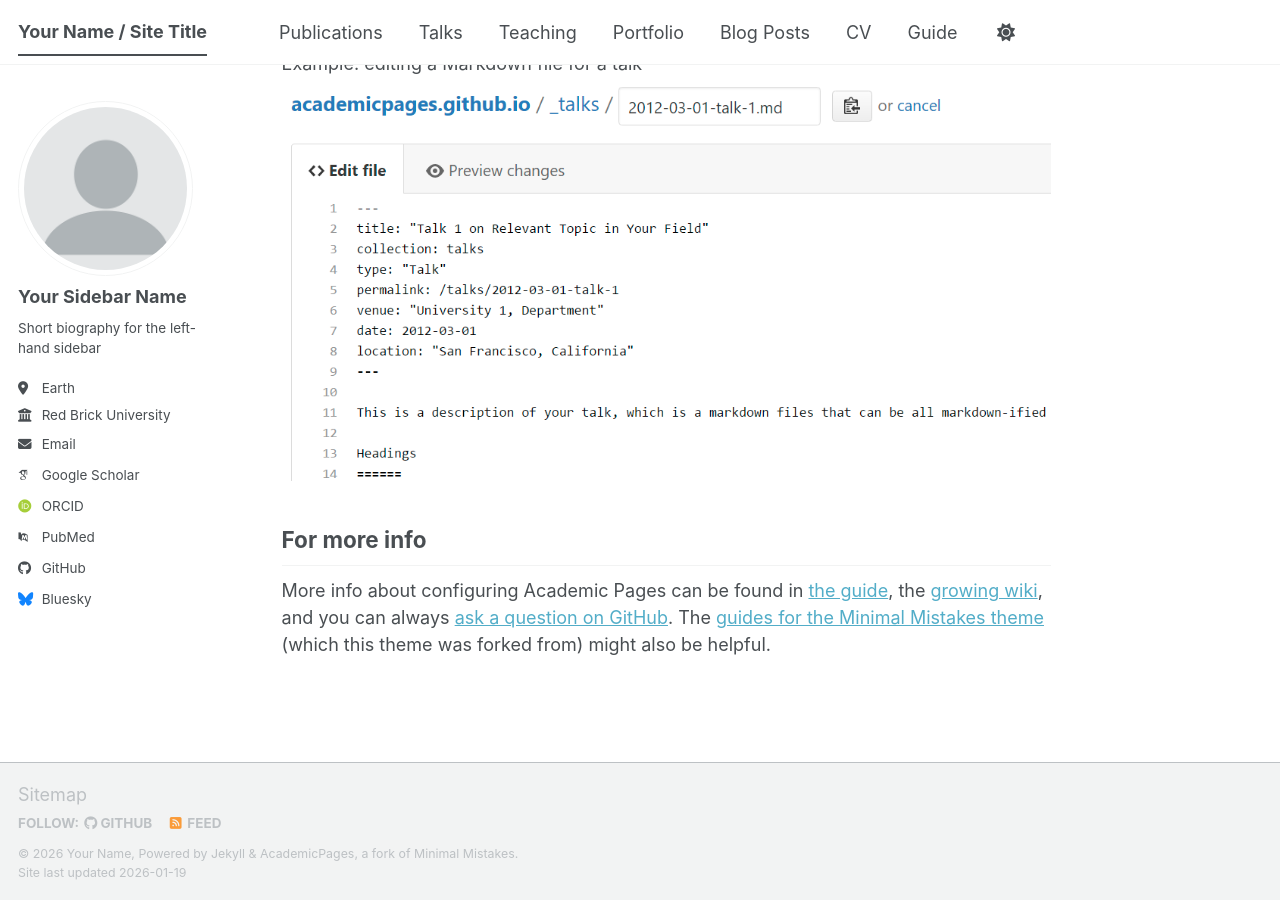
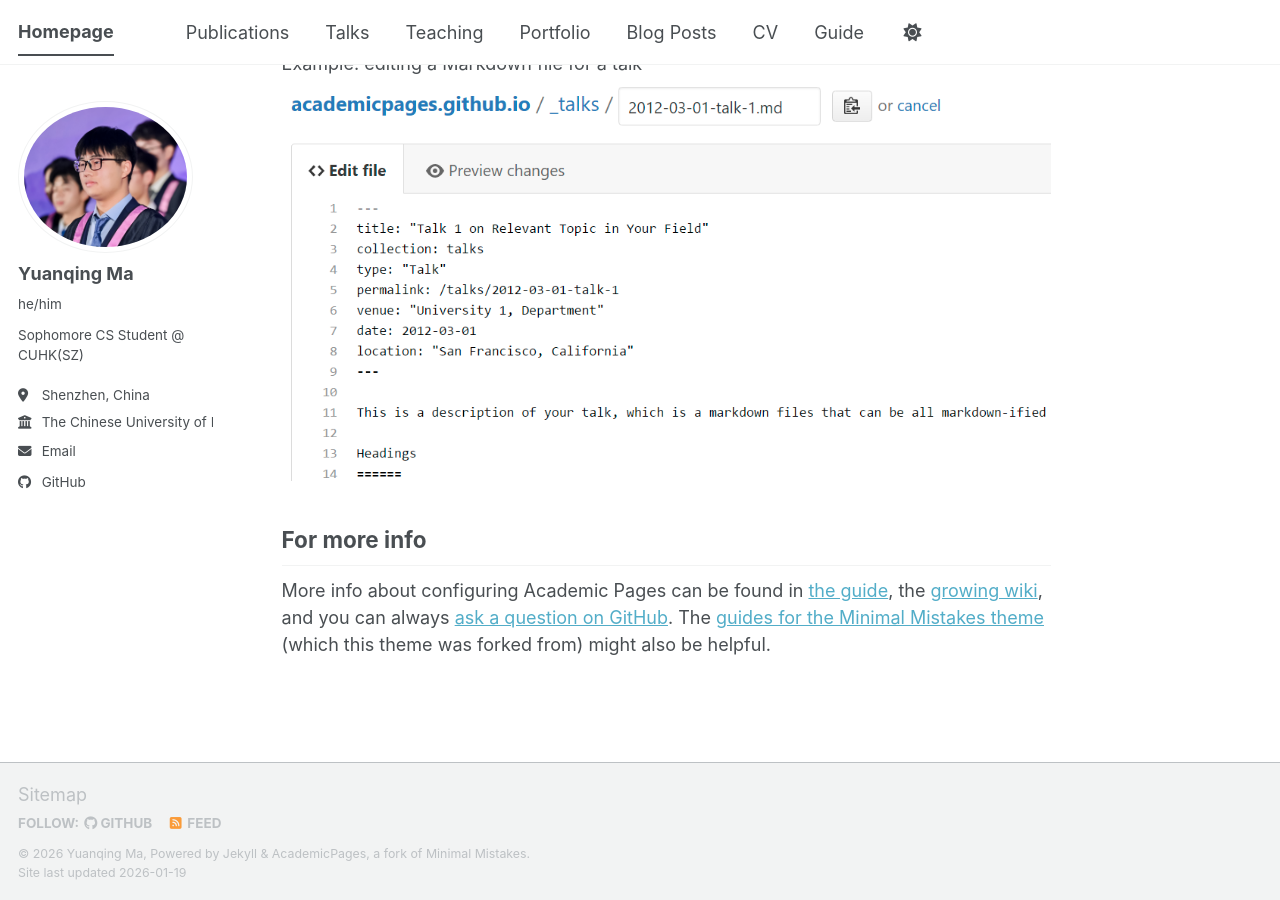
Before and after one commit to tommyma3/tommyma3.github.io, a Jekyll site: the page built from _pages/about.md, in a window 1280 px wide and 900 px high, scrolled down 2720 px. Built offline with Jekyll 4.4.1, drawn with Linux system fonts in a browser that asks for light colours; some web fonts are replaced; a script bundle is joined from its source files by our own code; library files that are not in the unit come from our copies.

Commit message:
init info

```diff
--- a/_config.yml
+++ b/_config.yml
@@ -9,11 +9,11 @@
 # Basic Site Settings
 locale                   : "en-US"
 site_theme               : "default" # The available themes options are "default", "air", "sunrise", "mint", "dirt" and "contrast"
-title                    : "Your Name / Site Title"
+title                    : "Homepage"
 title_separator          : "-"
-name                     : &name "Your Name"
-description              : &description "Your Name's academic portfolio"   # Update this with a general description of your site, this is the default if not overridden by a page
-url                      : https://academicpages.github.io # The base hostname & protocol for your site e.g. "https://[your GitHub username].github.io",
+name                     : &name "Yuanqing Ma"
+description              : &description "Yuanqing Ma's academic portfolio"   # Update this with a general description of your site, this is the default if not overridden by a page
+url                      : https://tommyma3.github.io # The base hostname & protocol for your site e.g. "https://[your GitHub username].github.io",
                                                            # or if you already have some other page hosted on Github then use "https://[your GitHub username].github.io/[Your Repo Name]"
 baseurl                  : "" # the subpath of your site, e.g. "/blog"
 repository               : "academicpages/academicpages.github.io"
@@ -23,25 +23,25 @@ repository               : "academicpages/academicpages.github.io"
 #               Additional customization can be done by editing /_includes/author-profile.html
 author:
   # Biographic information
-  avatar           : "profile.png"
-  name             : "Your Sidebar Name"
-  pronouns         : # example: "she/her"
-  bio              : "Short biography for the left-hand sidebar"
-  location         : "Earth"
-  employer         : "Red Brick University"
+  avatar           : "profile_myq.jpg"
+  name             : "Yuanqing Ma"
+  pronouns         : "he/him"
+  bio              : "Sophomore CS Student @ CUHK(SZ)"
+  location         : "Shenzhen, China"
+  employer         : "The Chinese University of Hong Kong, Shenzhen"
   uri              : # URL
-  email            : "none@example.org"
+  email            : "yuanqingma@link.cuhk.edu.cn"
 
   # Academic websites
   academia         : # URL
   arxiv            : # URL - Update with the correct link to your profile
-  googlescholar    : "https://scholar.google.com/citations?user=PS_CX0AAAAAJ"
+  googlescholar    : # "https://scholar.google.com/citations?user=PS_CX0AAAAAJ"
   inspire-hep      : # URL
   impactstory      : # URL
-  orcid            : "https://orcid.org/yourorcidurl"
+  orcid            : # "https://orcid.org/yourorcidurl"
   semantic         : # URL
   ssrn             : # URL
-  pubmed           : "https://www.ncbi.nlm.nih.gov/pubmed/?term=john+snow"
+  pubmed           : # "https://www.ncbi.nlm.nih.gov/pubmed/?term=john+snow"
   researchgate     : # URL
   scopus           : # URL
   zotero           : # URL
@@ -51,13 +51,13 @@ author:
   bitbucket        : # Username - Update with your username on the site
   codepen          : # Username
   dribbble         : # Username
-  github           : "academicpages"
+  github           : "tommyma3"
   kaggle           : # Username
   stackoverflow    : # User number or user number and name (i.e., use "1" or "1/jeff-atwood")
 
   # Social media
   artstation       : # Username
-  bluesky          : "bsky.app" # Replace this with you Bluesky username
+  bluesky          : # "bsky.app" # Replace this with you Bluesky username
   facebook         : # Username
   flickr           : # Username
   foursquare       : # Username
```
Also changed, not shown: images/profile_myq.jpg (added), 1 other file.
